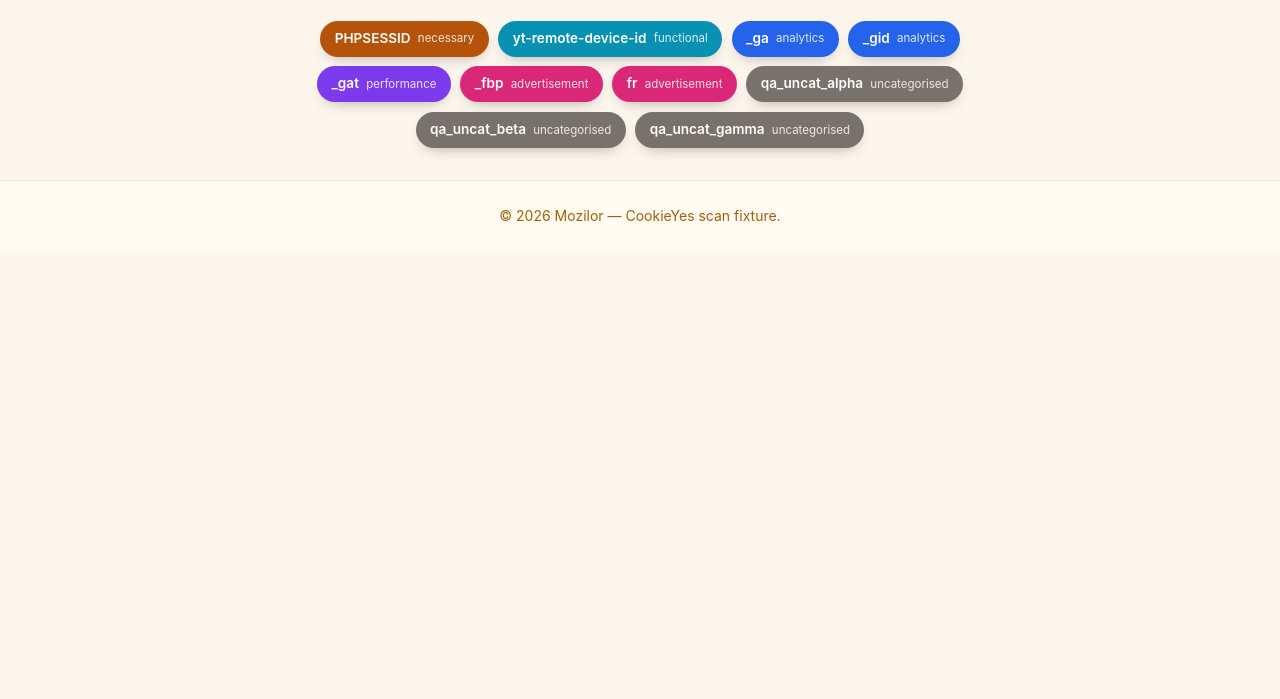
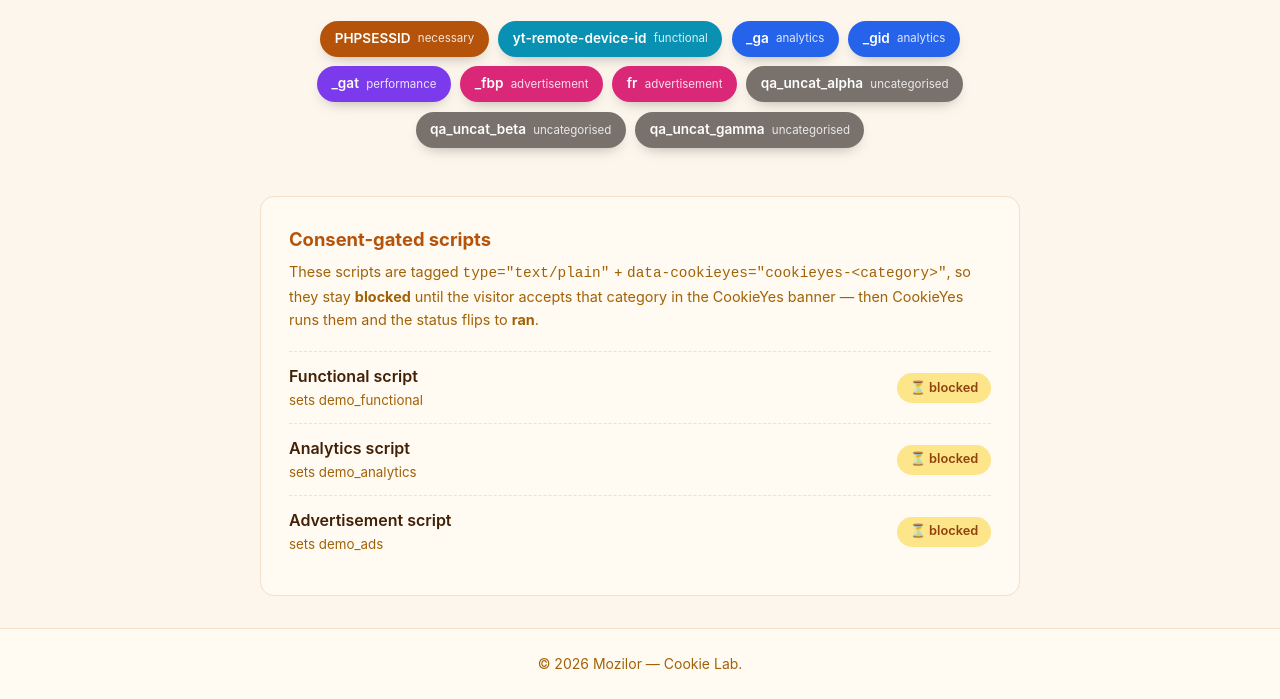
Before and after one commit to arunshaju-mozilor/cookieyes-test-site, a plain HTML site: page scan-fixture/index.html in a window 1280 px wide. Shown: the part 561-1260 px from the top of the page. Before the commit the page ends 813 px from the top, so only its background shows below. Drawn offline with Linux system fonts and the light colour scheme.

Commit message:
Rename scan fixture to Cookie Lab, add nav tab, strip CookieYes placeholders
- Remove active CookieYes banner script and commented-out placeholders
- Add consent-gated demo scripts (blocked until banner injected at test time)
- Rename page to "Cookie Lab" and add it to the header nav on all pages

Co-Authored-By: Claude Opus 4.8 (1M context) <noreply@anthropic.com>

```diff
--- a/scan-fixture/index.html
+++ b/scan-fixture/index.html
@@ -29,7 +29,7 @@
 
   <meta charset="UTF-8" />
   <meta name="viewport" content="width=device-width, initial-scale=1.0" />
-  <title>Scan Fixture</title>
+  <title>Cookie Lab — Mozilor</title>
   <link rel="stylesheet" href="../css/style.css" />
 
   <!-- Flashy, page-scoped styling. Purely cosmetic — no consent/banner logic.
@@ -168,7 +168,54 @@
     .chip.performance   { background: #7c3aed; }
     .chip.advertisement { background: #db2777; }
     .chip.uncategorised { background: #78716c; }
+
+    /* ── Consent-gated scripts demo ── */
+    .gated {
+      max-width: 760px;
+      margin: 3rem auto 0;
+      padding: 1.75rem;
+      background: #fffaf2;
+      border: 1px solid #f3e0c7;
+      border-radius: 14px;
+    }
+    .gated h2 {
+      font-size: 1.15rem;
+      color: #b45309;
+      margin-bottom: 0.35rem;
+    }
+    .gated > p {
+      color: #a16207;
+      font-size: 0.9rem;
+      margin-bottom: 1.25rem;
+    }
+    .gated-row {
+      display: flex;
+      align-items: center;
+      justify-content: space-between;
+      gap: 1rem;
+      padding: 0.75rem 0;
+      border-top: 1px dashed #f3e0c7;
+    }
+    .gated-row .name { font-weight: 600; }
+    .gated-row .name small { display: block; font-weight: 400; color: #a16207; }
+    .status {
+      flex-shrink: 0;
+      padding: 0.3rem 0.8rem;
+      border-radius: 999px;
+      font-size: 0.8rem;
+      font-weight: 600;
+      background: #fde68a;
+      color: #92400e;
+      transition: background 0.3s, color 0.3s;
+    }
+    .status.ran {
+      background: #b45309;
+      color: #fff;
+    }
   </style>
+
+  <!-- No CookieYes banner/consent script here — it is injected at test time.
+       Until then, the text/plain scripts below stay blocked by default. -->
 </head>
 <body>
   <header>
@@ -176,7 +223,9 @@
       <span class="logo">Mozilor</span>
       <ul>
         <li><a href="../index.html">Home</a></li>
+        <li><a href="../about.html">About</a></li>
         <li><a href="../privacy-policy.html">Privacy Policy</a></li>
+        <li><a href="index.html">Cookie Lab</a></li>
       </ul>
     </nav>
   </header>
@@ -187,8 +236,8 @@
       <span class="float">🍪</span>
       <span class="float">🍪</span>
       <span class="float">🍪</span>
-      <span class="badge"><span class="dot"></span> Scan ready</span>
-      <h1>Scan Fixture</h1>
+      <span class="badge"><span class="dot"></span> Live</span>
+      <h1>Cookie Lab</h1>
       <p>
         First-party cookies are set on load covering every CookieYes category —
         Necessary, Functional, Analytics, Performance, Advertisement — plus 3
@@ -202,10 +251,34 @@
     </div>
 
     <div class="chips" id="cookie-chips"></div>
+
+    <section class="gated">
+      <h2>Consent-gated scripts</h2>
+      <p>
+        These scripts are tagged <code>type="text/plain"</code> +
+        <code>data-cookieyes="cookieyes-&lt;category&gt;"</code>, so they stay
+        <strong>blocked</strong> until the visitor accepts that category in the
+        CookieYes banner — then CookieYes runs them and the status flips to
+        <strong>ran</strong>.
+      </p>
+
+      <div class="gated-row">
+        <span class="name">Functional script <small>sets demo_functional</small></span>
+        <span class="status" id="status-functional">⏳ blocked</span>
+      </div>
+      <div class="gated-row">
+        <span class="name">Analytics script <small>sets demo_analytics</small></span>
+        <span class="status" id="status-analytics">⏳ blocked</span>
+      </div>
+      <div class="gated-row">
+        <span class="name">Advertisement script <small>sets demo_ads</small></span>
+        <span class="status" id="status-advertisement">⏳ blocked</span>
+      </div>
+    </section>
   </main>
 
   <footer>
-    <p>&copy; 2026 Mozilor — CookieYes scan fixture.</p>
+    <p>&copy; 2026 Mozilor — Cookie Lab.</p>
   </footer>
 
   <!-- Cosmetic only: READS document.cookie to display what was set.
@@ -252,5 +325,34 @@
       });
     })();
   </script>
+
+  <!-- Helper (necessary → always runs): flips a status pill to "ran". -->
+  <script>
+    window.markDemoLoaded = function (cat) {
+      var el = document.getElementById('status-' + cat);
+      if (el) { el.textContent = '✅ ran'; el.classList.add('ran'); }
+    };
+  </script>
+
+  <!-- Consent-gated scripts. type="text/plain" means the browser will NOT run
+       them; CookieYes re-enables each one only after consent for its category.
+       Each sets its own demo_* cookie and flips its status pill when it runs. -->
+  <script type="text/plain" data-cookieyes="cookieyes-functional">
+    document.cookie = 'demo_functional=loaded; expires=' +
+      new Date(Date.now() + 365 * 864e5).toUTCString() + '; path=/; SameSite=Lax';
+    window.markDemoLoaded && window.markDemoLoaded('functional');
+  </script>
+
+  <script type="text/plain" data-cookieyes="cookieyes-analytics">
+    document.cookie = 'demo_analytics=loaded; expires=' +
+      new Date(Date.now() + 365 * 864e5).toUTCString() + '; path=/; SameSite=Lax';
+    window.markDemoLoaded && window.markDemoLoaded('analytics');
+  </script>
+
+  <script type="text/plain" data-cookieyes="cookieyes-advertisement">
+    document.cookie = 'demo_ads=loaded; expires=' +
+      new Date(Date.now() + 365 * 864e5).toUTCString() + '; path=/; SameSite=Lax';
+    window.markDemoLoaded && window.markDemoLoaded('advertisement');
+  </script>
 </body>
 </html>
```
Also changed, not shown: about.html (+1 -3 lines), index.html (+1 -3 lines), privacy-policy.html (+1 -3 lines).
